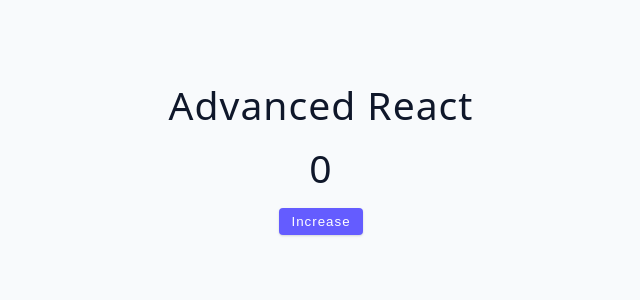
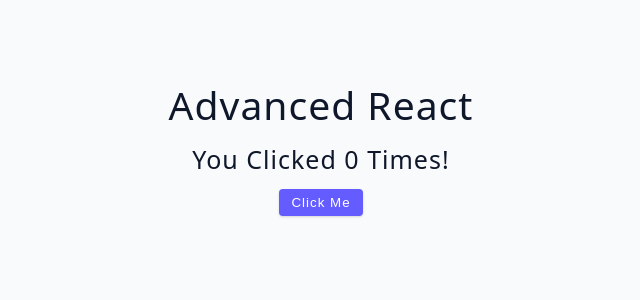
Before and after one commit to vsbron/course-all-in-one-2025, a React (Vite) app in the folder 03-advanced-react/: page / in a window 1280 px wide. Shown: the top 300 px of the page, without its empty margins (319-959 px from the left). Built offline with nearby package versions, Linux system fonts and the light colour scheme.

Commit message:
03-advanced-react - Add correct basic state example with the counter

```diff
--- a/03-advanced-react/src/App.jsx
+++ b/03-advanced-react/src/App.jsx
@@ -1,11 +1,11 @@
-import ErrorExample from "./tutorial/01-useState/01-error-example";
+import UseStateBasics from "./tutorial/01-useState/02-useState-basics";
 
 function App() {
   // Returned JSX
   return (
     <div className="container">
       <h2>Advanced React</h2>
-      <ErrorExample />
+      <UseStateBasics />
     </div>
   );
 }
--- a/03-advanced-react/src/tutorial/01-useState/02-useState-basics.jsx
+++ b/03-advanced-react/src/tutorial/01-useState/02-useState-basics.jsx
@@ -1,5 +1,23 @@
+import { useState } from "react";
+
 const UseStateBasics = () => {
-  return <h2>useState basics</h2>;
+  // Setting the state for the counter
+  const [count, setCount] = useState(0);
+
+  // Creating a button click handler
+  const handleClick = () => {
+    setCount((c) => c + 1);
+  };
+
+  // Returned JSX
+  return (
+    <div>
+      <h4>You clicked {count} times!</h4>
+      <button onClick={handleClick} className="btn">
+        Click Me
+      </button>
+    </div>
+  );
 };
 
 export default UseStateBasics;
```
